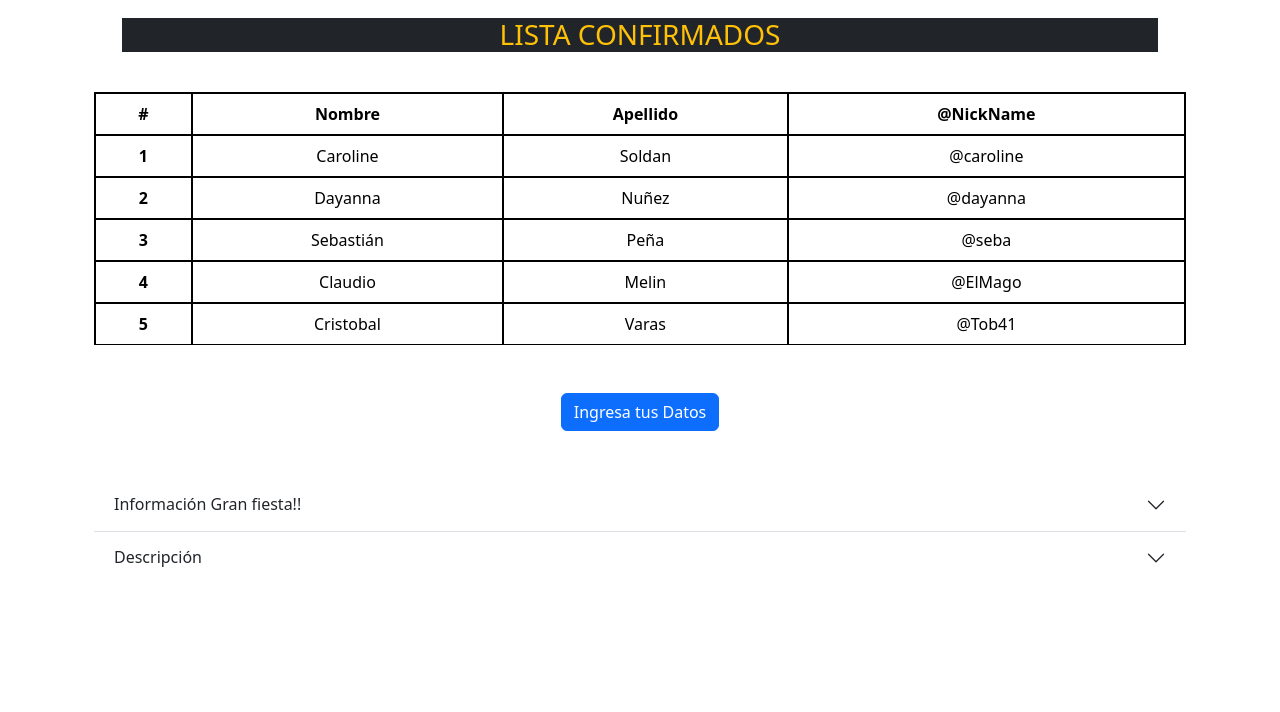
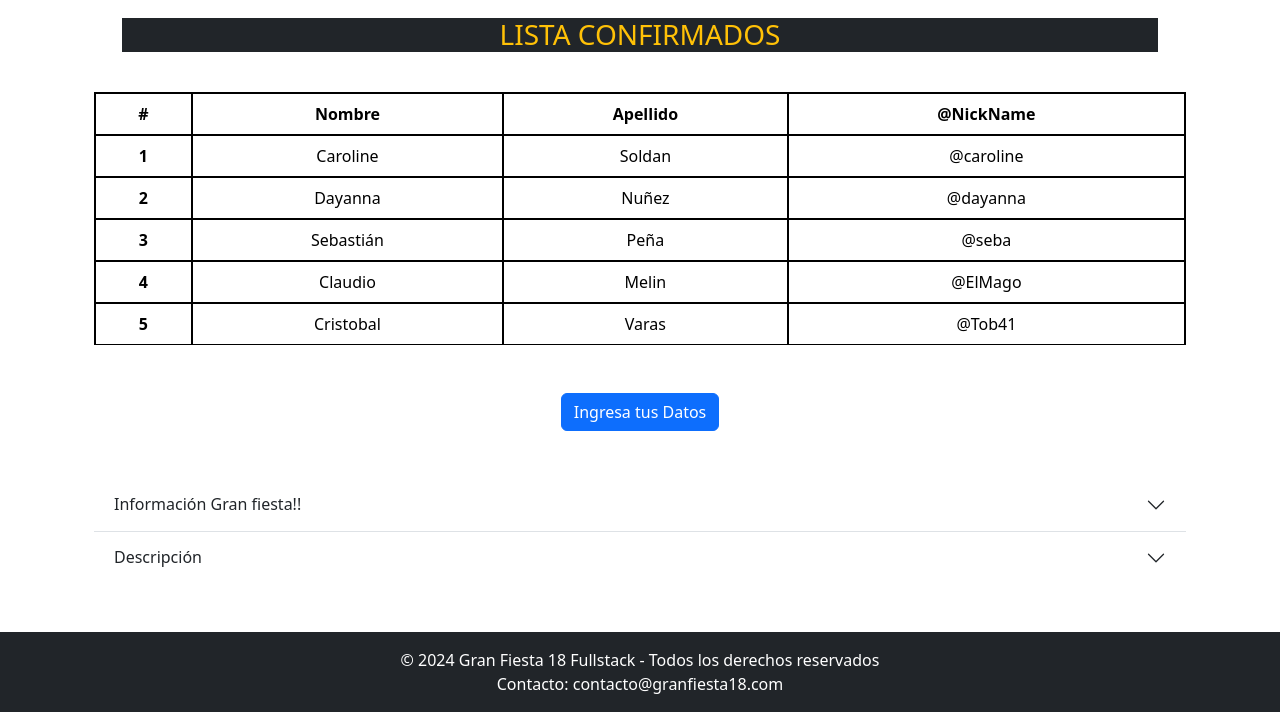
Before and after one commit to retrovertigo1981/TareaPullRequestTeam4, a plain HTML site: page index.html in a window 1280 px wide. Shown: the part 1043-1755 px from the top of the page. Before the commit the page ends 1627 px from the top, so only its background shows below. Drawn offline with nearby package versions, Linux system fonts and the light colour scheme.

Commit message:
Añadiendo footer

```diff
--- a/index.html
+++ b/index.html
@@ -166,7 +166,10 @@
         </div>
       </div>
     </div>
-
+    <footer class="bg-dark text-white text-center py-3 mt-5">
+      <p class="mb-0">© 2024 Gran Fiesta 18 Fullstack - Todos los derechos reservados</p>
+      <p class="mb-0">Contacto: contacto@granfiesta18.com</p>
+    </footer>
     <script src="./assets/js/script_Formu.js"></script>
     <script
       src="https://cdn.jsdelivr.net/npm/bootstrap@5.3.3/dist/js/bootstrap.bundle.min.js"
```
